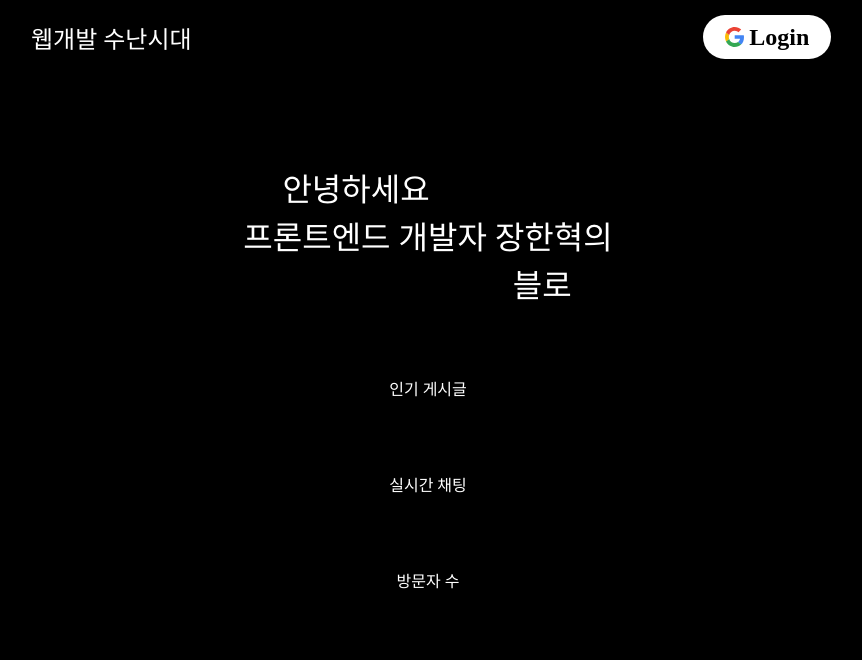
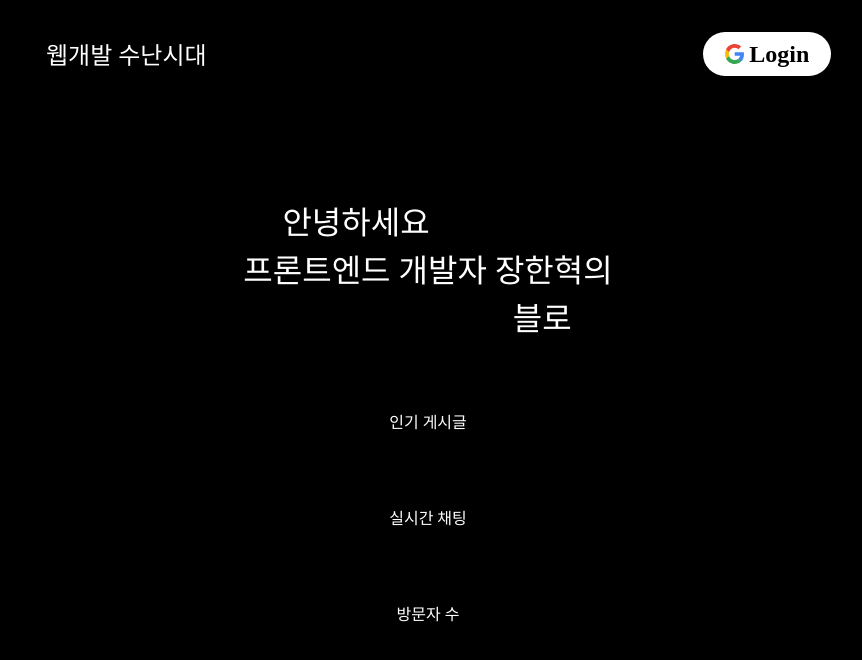
Before and after one commit to CHHyuk/create-my-blog, a React (Vite) app: page / in a window 1280 px wide. Shown: the top 660 px of the page, without its empty margins (212-1074 px from the left). Built offline with nearby package versions, Linux system fonts and the light colour scheme; no server answers; a web font is replaced by a local one.

Commit message:
design: 탑바 css 수정

```diff
--- a/src/components/google-btn.jsx
+++ b/src/components/google-btn.jsx
@@ -19,6 +19,8 @@ const Button = styled.span`
   cursor: pointer;
   &:hover {
     opacity: 0.8;
+    scale: 1.05;
+    transition: all 0.3s ease-in-out;
   }
 
   @media (max-width:768px) {
--- a/src/components/layout.jsx
+++ b/src/components/layout.jsx
@@ -22,8 +22,14 @@ const Title = styled.button`
   background-color: black;
   color: white;
   cursor: pointer;
-  border: none;
+  border: 1px solid black;
   outline: none;
+  padding: 20px;
+  border-radius: 10px;
+  &:hover {
+    border: 1px solid white;
+    transition: all 0.3s ease-in-out;
+  }
 `
 
 const ContentWrapper = styled.div`
```
